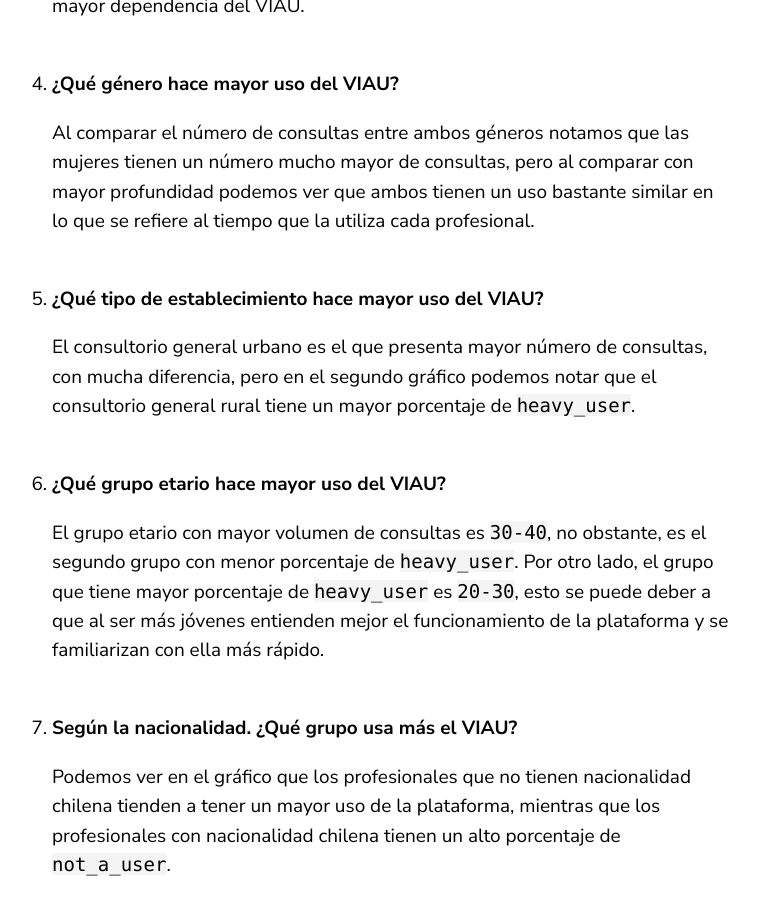
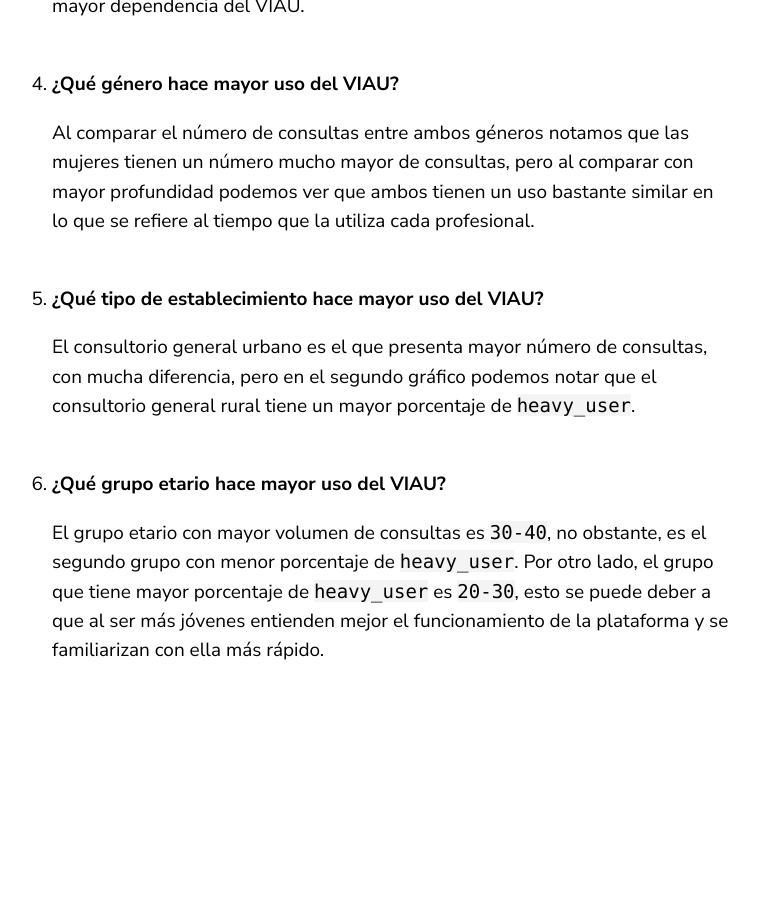
Before and after one commit to mariajoseOB/proyecto-viau-public1, a Jekyll site: the page built from _posts/2021-12-13-Análisis-Exploratorio.markdown, in a window 1280 px wide and 900 px high, scrolled down 1329 px. Shown: the whole window, without its empty margins (88-847 px from the left). Built offline with Jekyll 4.4.1, drawn with Linux system fonts in a browser that asks for light colours; after the commit the page ends 2014 px from its top, so only the background shows below that.

Commit message:
Update 2021-12-13-Análisis-Exploratorio.markdown

````diff
--- a/_posts/2021-12-13-Análisis-Exploratorio.markdown
+++ b/_posts/2021-12-13-Análisis-Exploratorio.markdown
@@ -28,7 +28,3 @@ Con el análisis exploratorio pudimos responder las siguientes preguntas:
 6. **¿Qué grupo etario hace mayor uso del VIAU?**
 
     El grupo etario con mayor volumen de consultas es ```30-40```, no obstante, es el segundo grupo con menor porcentaje de ```heavy_user```. Por otro lado, el grupo que tiene mayor porcentaje de ```heavy_user``` es ```20-30```, esto se puede deber a que al ser más jóvenes entienden mejor el funcionamiento de la plataforma y se familiarizan con ella más rápido.
-<br/><br/>
-7. **Según la nacionalidad. ¿Qué grupo usa más el VIAU?**
-
-    Podemos ver en el gráfico que los profesionales que no tienen nacionalidad chilena tienden a tener un mayor uso de la plataforma, mientras que los profesionales con nacionalidad chilena tienen un alto porcentaje de ```not_a_user```.
````
